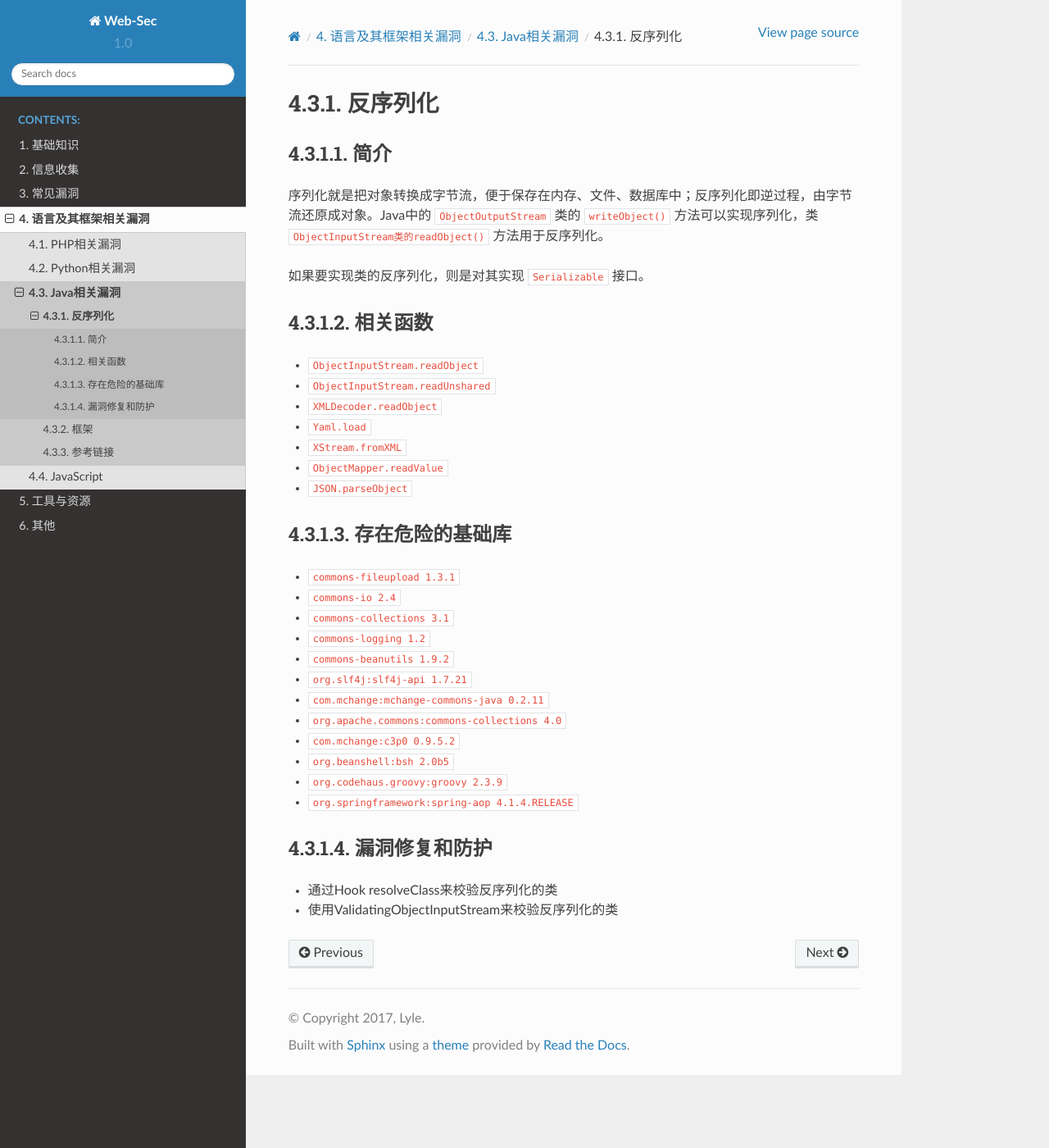
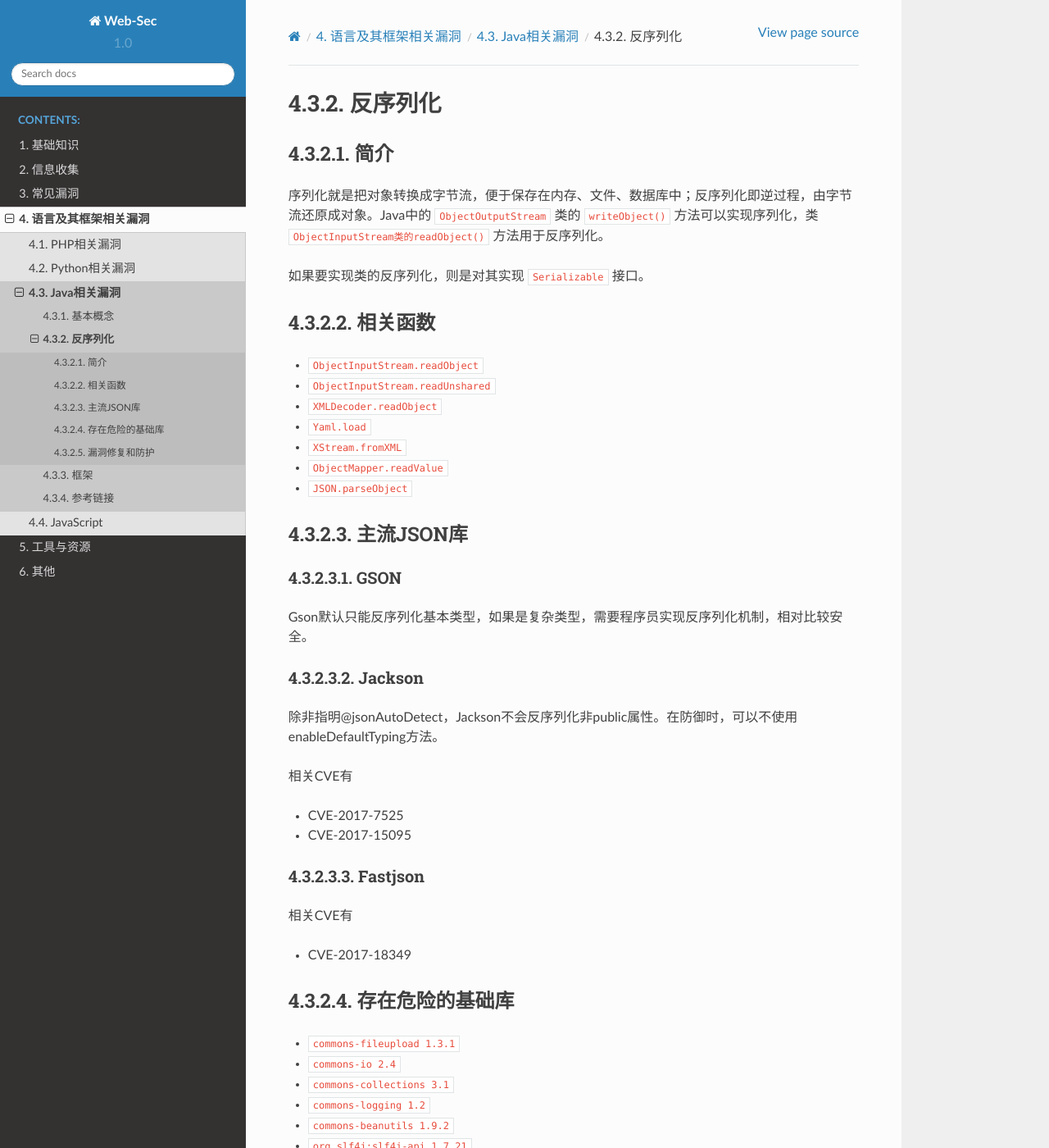
Before and after one commit to LyleMi/Learn-Web-Hacking, a Sphinx documentation site: the page built from source/language/java/unserialize.rst, in a window 1280 px wide and 1400 px high. Shown: the whole window at 82% size. Built offline with Sphinx 7.4.7 and the Read the Docs theme 2.0.0, drawn with Linux system fonts in a browser that asks for light colours.

Commit message:
update java related document

```diff
--- a/source/language/java/index.rst
+++ b/source/language/java/index.rst
@@ -5,6 +5,7 @@ Java相关漏洞
    :maxdepth: 2
    :caption: Contents:
 
+   basic
    unserialize
    framework
    ref
--- a/source/language/java/ref.rst
+++ b/source/language/java/ref.rst
@@ -7,6 +7,7 @@
 - `Java反序列化漏洞通用利用分析 <https://blog.chaitin.cn/2015-11-11_java_unserialize_rce/>`_
 - `JRE8u20反序列化漏洞分析 <http://www.freebuf.com/vuls/176672.html>`_
 - `WebLogic反序列化漏洞漫谈 <https://www.freebuf.com/articles/web/169770.html>`_
+- `JSON反序列化之殇 <https://github.com/shengqi158/fastjson-remote-code-execute-poc/blob/master/Java_JSON%E5%8F%8D%E5%BA%8F%E5%88%97%E5%8C%96%E4%B9%8B%E6%AE%87_%E7%9C%8B%E9%9B%AA%E5%AE%89%E5%85%A8%E5%BC%80%E5%8F%91%E8%80%85%E5%B3%B0%E4%BC%9A.pdf>`_
 
 沙箱
 ----------------------------------------
@@ -16,3 +17,8 @@
 ----------------------------------------
 - `Struts <https://github.com/apache/struts>`_
 - `Struts Examples <https://github.com/apache/struts-examples>`_
+
+其他
+----------------------------------------
+- `关于 JNDI 注入 <https://paper.seebug.org/417/>`_
+- `Java RMI与RPC的区别 <https://www.cnblogs.com/ygj0930/p/6542811.html>`_
--- a/source/language/java/unserialize.rst
+++ b/source/language/java/unserialize.rst
@@ -16,6 +16,28 @@
 - ``XStream.fromXML``
 - ``ObjectMapper.readValue``
 - ``JSON.parseObject``
+
+主流JSON库
+----------------------------------------
+
+GSON
+~~~~~~~~~~~~~~~~~~~~~~~~~~~~~~~~~~~~~~~~
+Gson默认只能反序列化基本类型，如果是复杂类型，需要程序员实现反序列化机制，相对比较安全。
+
+Jackson
+~~~~~~~~~~~~~~~~~~~~~~~~~~~~~~~~~~~~~~~~
+除非指明@jsonAutoDetect，Jackson不会反序列化非public属性。在防御时，可以不使用enableDefaultTyping方法。
+
+相关CVE有
+
+- CVE-2017-7525
+- CVE-2017-15095
+
+Fastjson
+~~~~~~~~~~~~~~~~~~~~~~~~~~~~~~~~~~~~~~~~
+相关CVE有
+
+- CVE-2017-18349
 
 存在危险的基础库
 ----------------------------------------
```
Also changed, not shown: source/language/java/basic.rst (added, +20 -0 lines).
